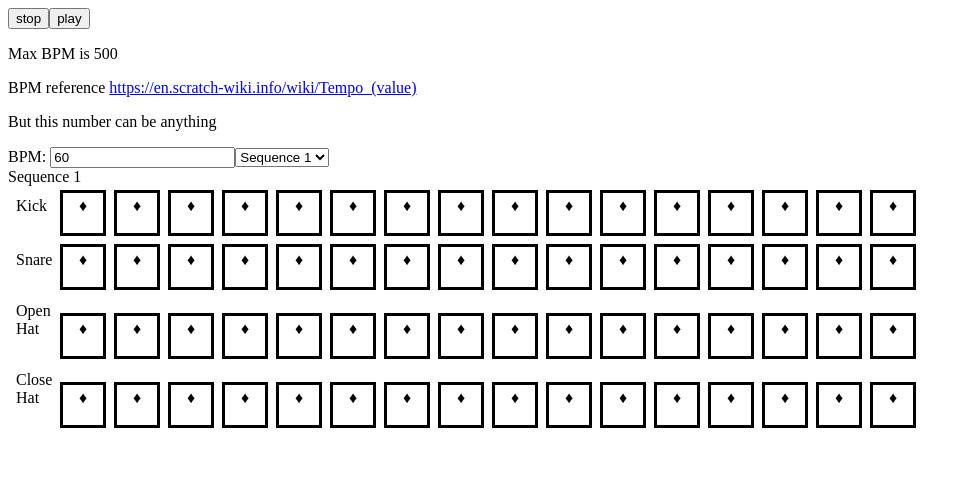
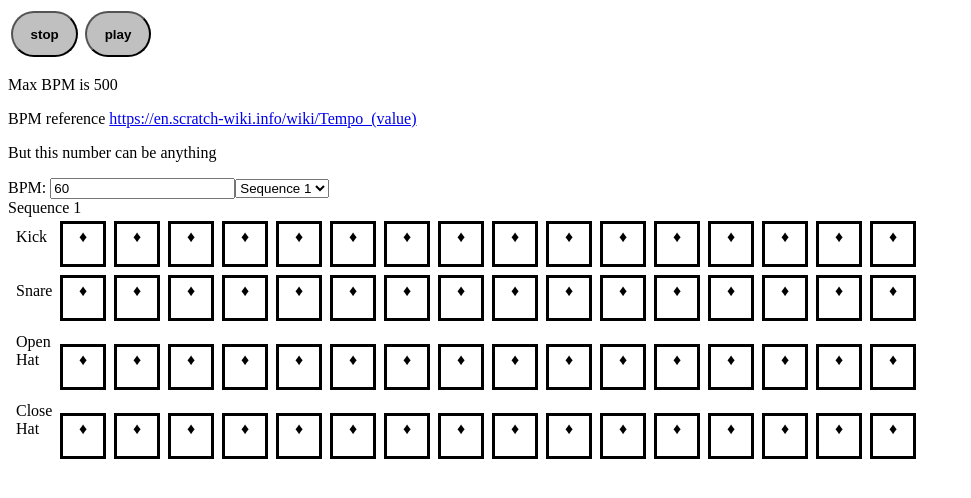
Before and after one commit to genechan/drumPad, a React (Vite) app: page / in a window 1280 px wide. Shown: the top 498 px of the page, without its empty margins (0-971 px from the left). Built offline with nearby package versions, Linux system fonts and the light colour scheme.

Commit message:
Style the buttons

```diff
--- a/src/components/button.js
+++ b/src/components/button.js
@@ -1,10 +1,20 @@
 import React from "react";
-
+import styled from "styled-components";
 const Button = ({ label = "button", onClick }) => {
   return (
-    <button type="button" onClick={onClick}>
+    <StyledButton type="button" onClick={onClick}>
       {label}
-    </button>
+    </StyledButton>
   );
 };
+
+const StyledButton = styled.button`
+  width: 5em;
+  padding: 1em;
+  margin: 0.25em;
+  font-weight: bolder;
+  border-radius: 5em;
+  background: silver;
+  outline: none;
+`;
 export default Button;
```
